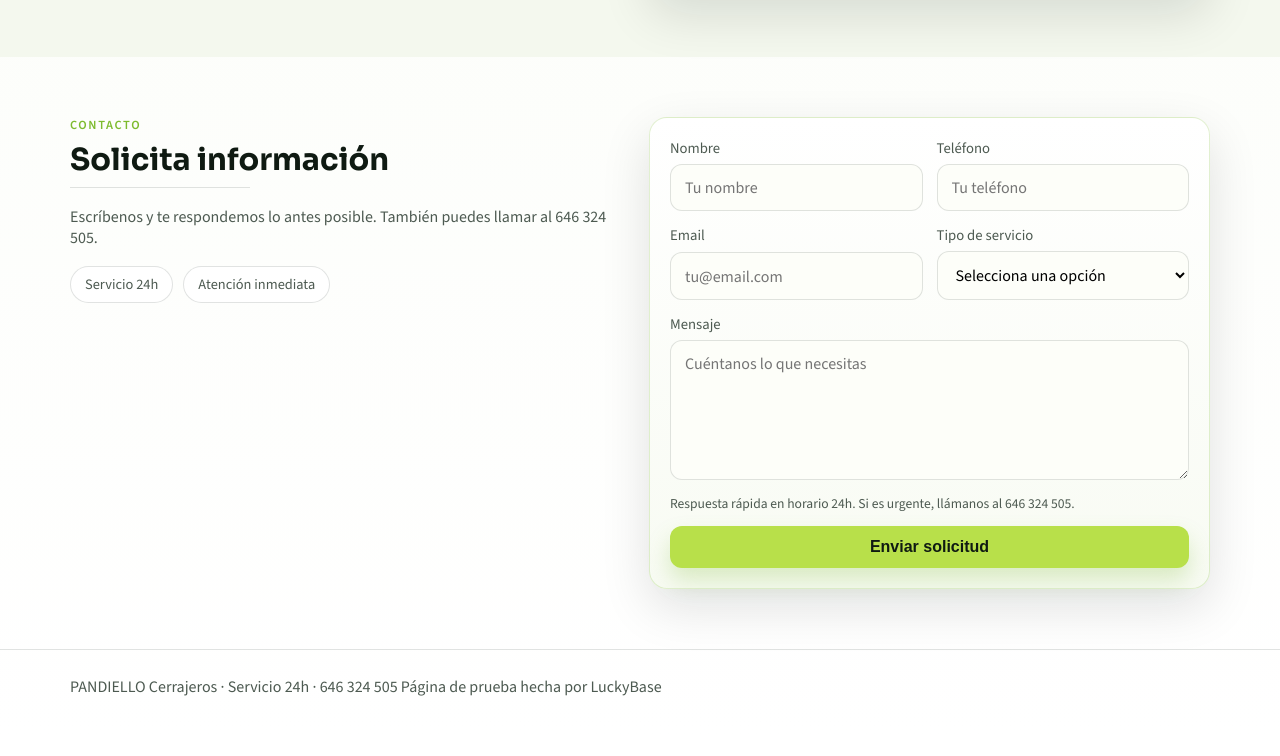
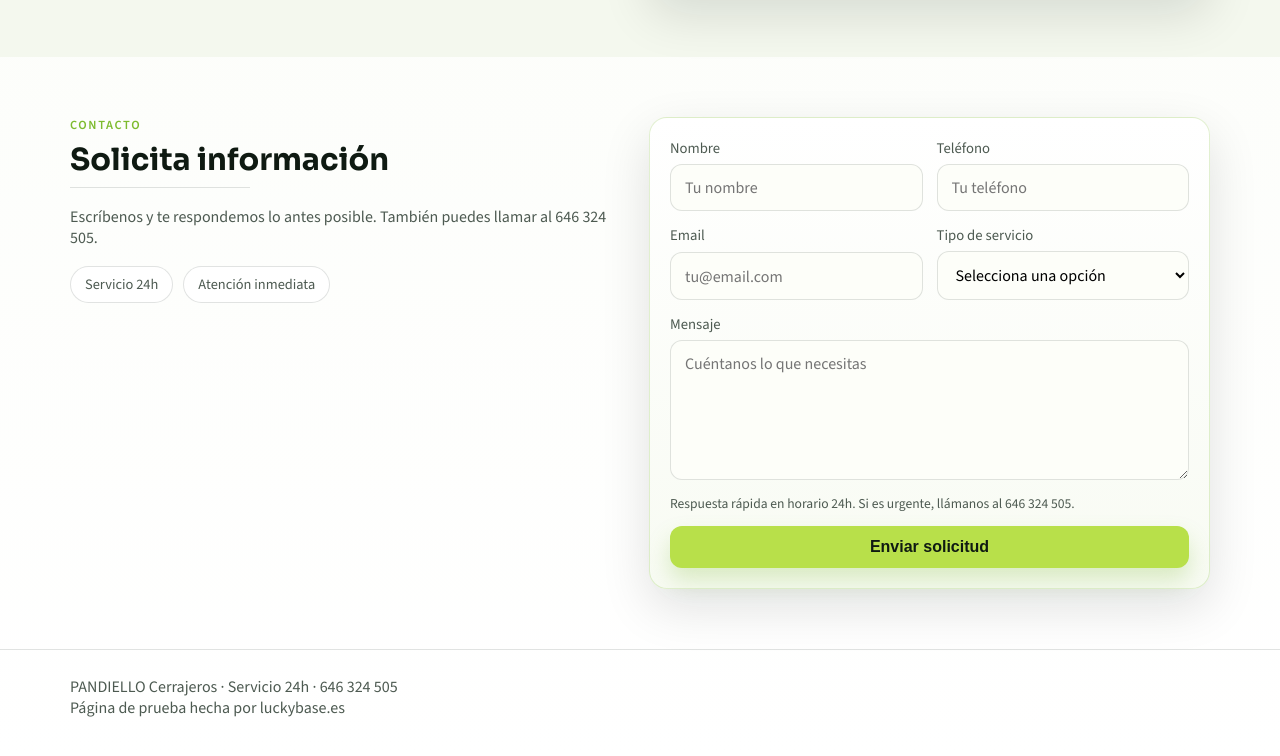
Before and after one commit to AyoEsqueleto/pandiellocerrajeros, a plain HTML site: page index.html in a window 1280 px wide. Shown: the part 2451-3207 px from the top of the page. Drawn offline with nearby package versions, Linux system fonts and the light colour scheme.

Commit message:
Update index.html

```diff
--- a/index.html
+++ b/index.html
@@ -719,7 +719,9 @@
   <footer>
     <div class="container">
       PANDIELLO Cerrajeros · Servicio 24h · 646 324 505
-      Página de prueba hecha por <a href="luckybase.es">LuckyBase</a>
+      </div>
+      <div class="container">
+      Página de prueba hecha por <a href="URL">luckybase.es</a>
     </div>
   </footer>
 
```
